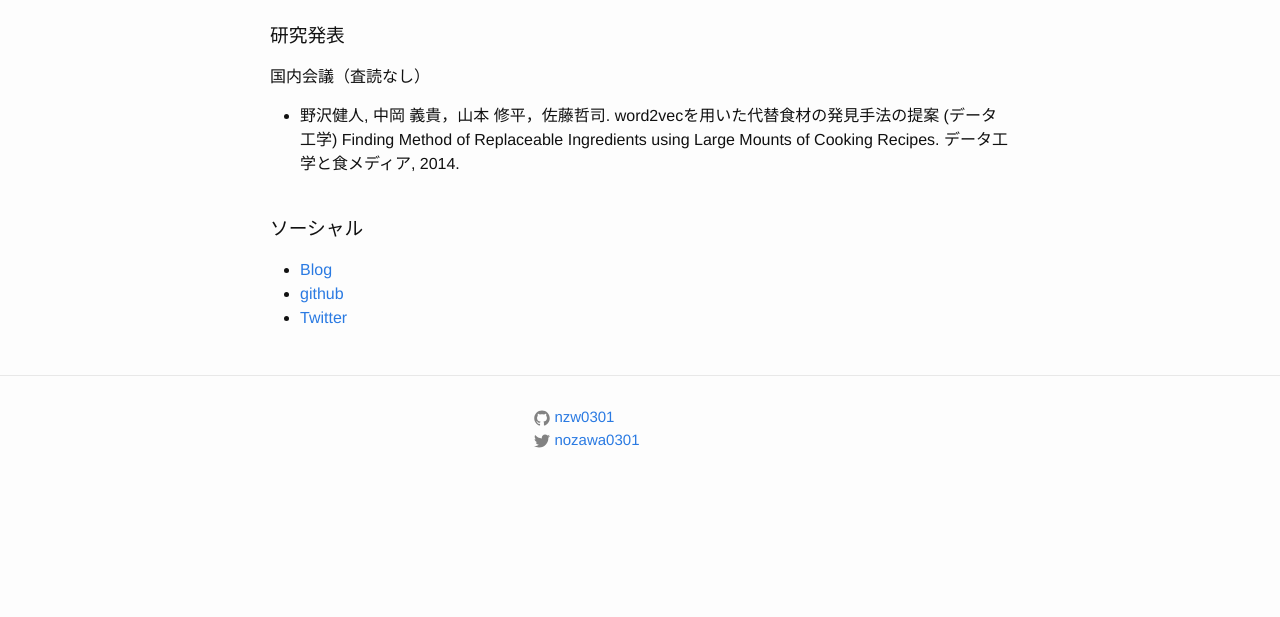
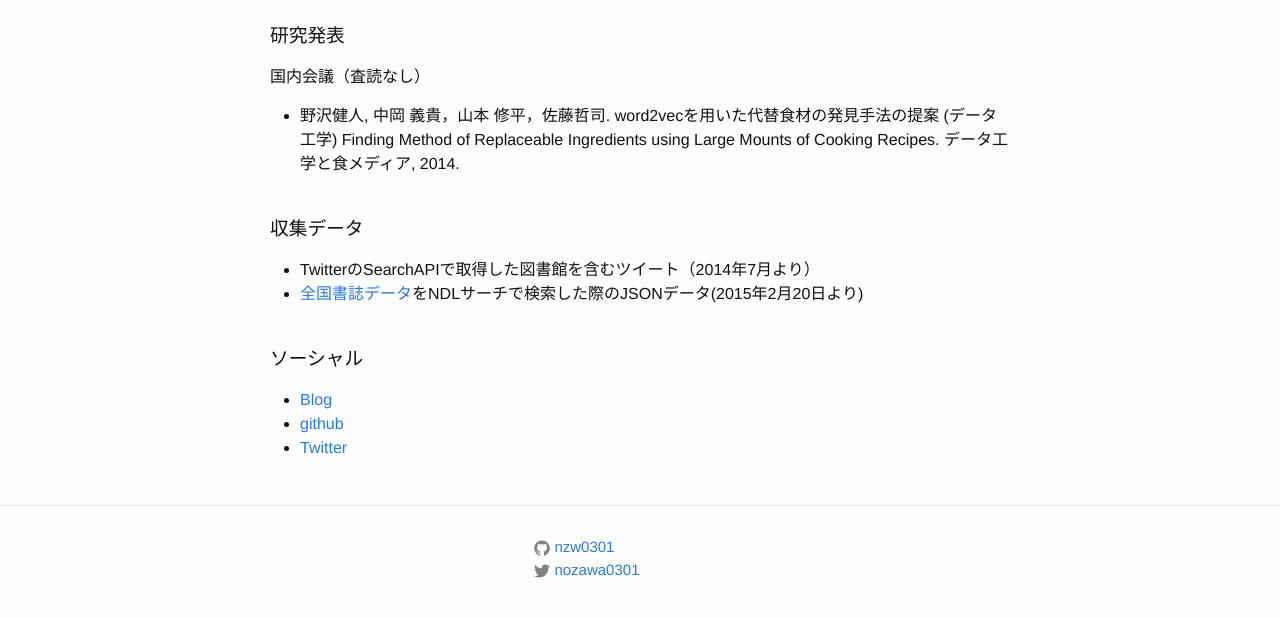
Before and after one commit to nzw0301/nzw0301.github.io, a Jekyll site: the page built from index.html, in a window 1280 px wide, cut to the strip 248-865 px from the top of the page. Built offline with Jekyll 4.4.1, drawn with Linux system fonts in a browser that asks for light colours.

Commit message:
data add

```diff
--- a/index.html
+++ b/index.html
@@ -18,6 +18,13 @@ layout: default
   <h4>国内会議（査読なし）</h4>
   <ul>
     <li>野沢健人, 中岡 義貴，山本 修平，佐藤哲司.  word2vecを用いた代替食材の発見手法の提案 (データ工学) Finding Method of Replaceable Ingredients using Large Mounts of Cooking Recipes. データ工学と食メディア, 2014. </li>
+  </ul>
+
+  <br />
+  <h3>収集データ</h3>
+  <ul>
+    <li>TwitterのSearchAPIで取得した図書館を含むツイート（2014年7月より）</li>
+    <li><a href="http://iss.ndl.go.jp/rss/ndlopac/index.xml">全国書誌データ</a>をNDLサーチで検索した際のJSONデータ(2015年2月20日より)</li>
   </ul>
 
   <br />
```
